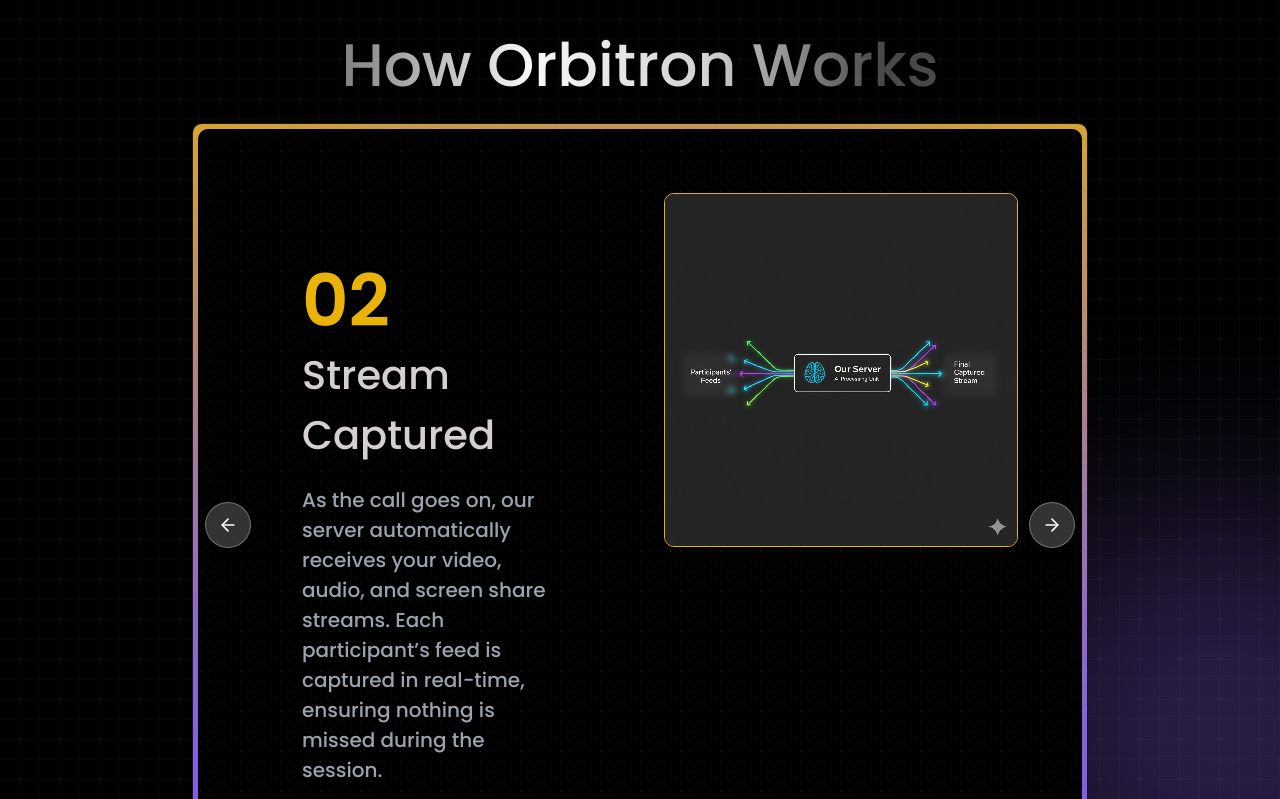
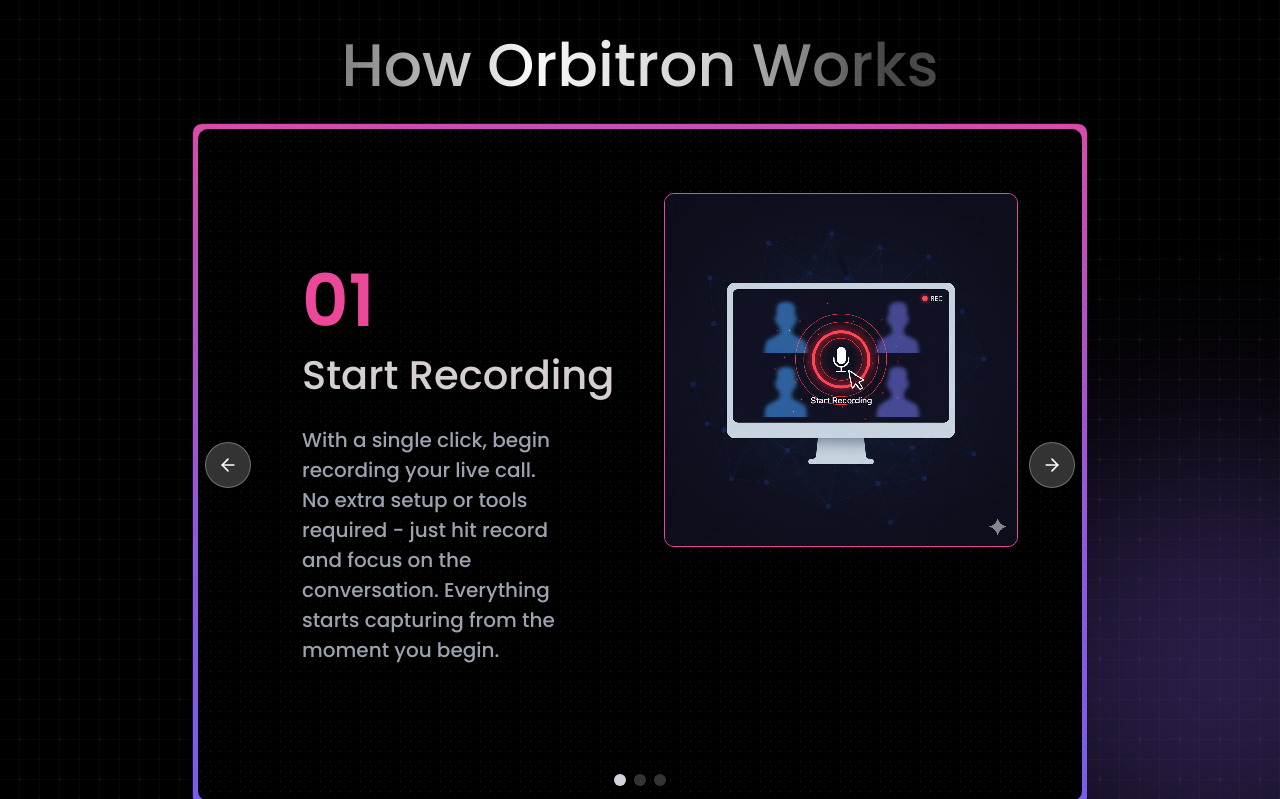
Before and after one commit to VanshRana-1004/Orbitron, a Next.js app in the folder web/: page / in a window 1280 px wide. Shown: the part 1841-2640 px from the top of the page. Built offline with nearby package versions, Linux system fonts and the light colour scheme.

Commit message:
transition

```diff
--- a/web/app/page.tsx
+++ b/web/app/page.tsx
@@ -56,7 +56,7 @@
   useEffect(()=>{
     const interval=setInterval(()=>{
       setActiveIndex(activeIndex=>(activeIndex+1)%3)
-    },5000)
+    },12000)
     return (()=>{
       clearInterval(interval);
     })
```
